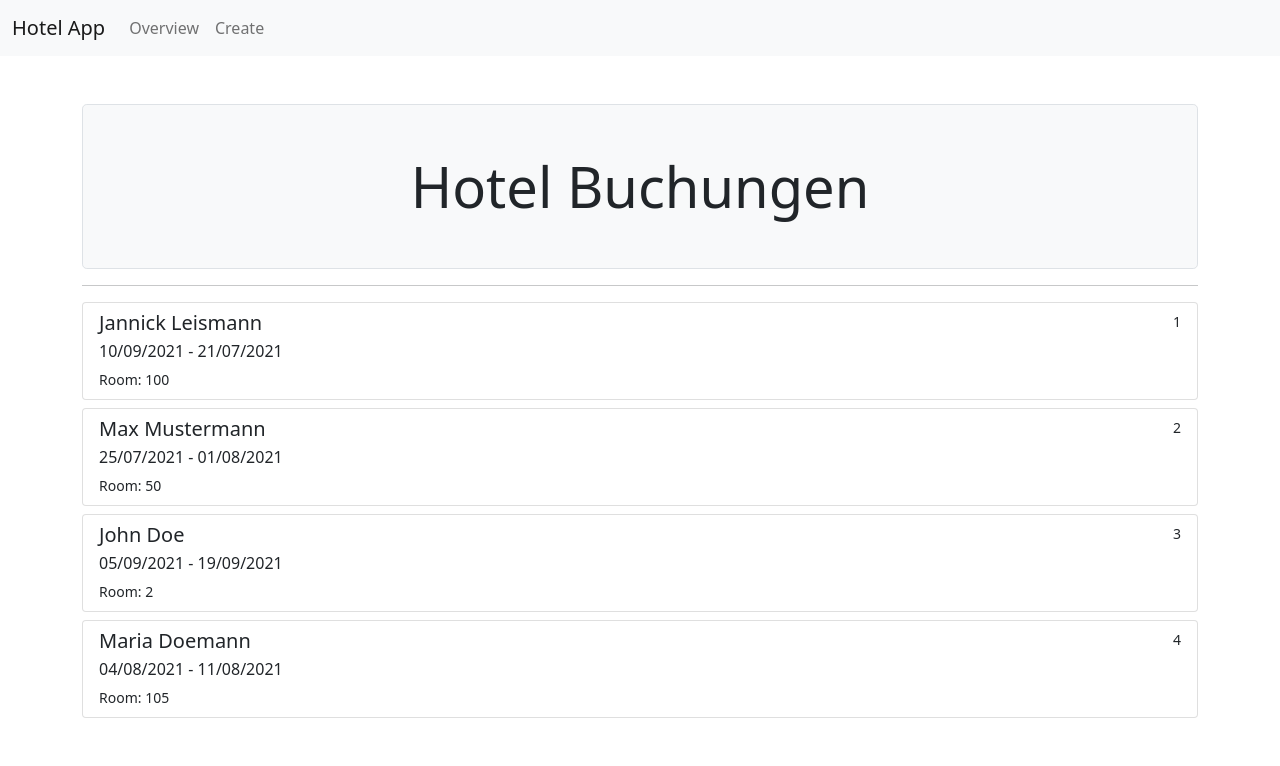
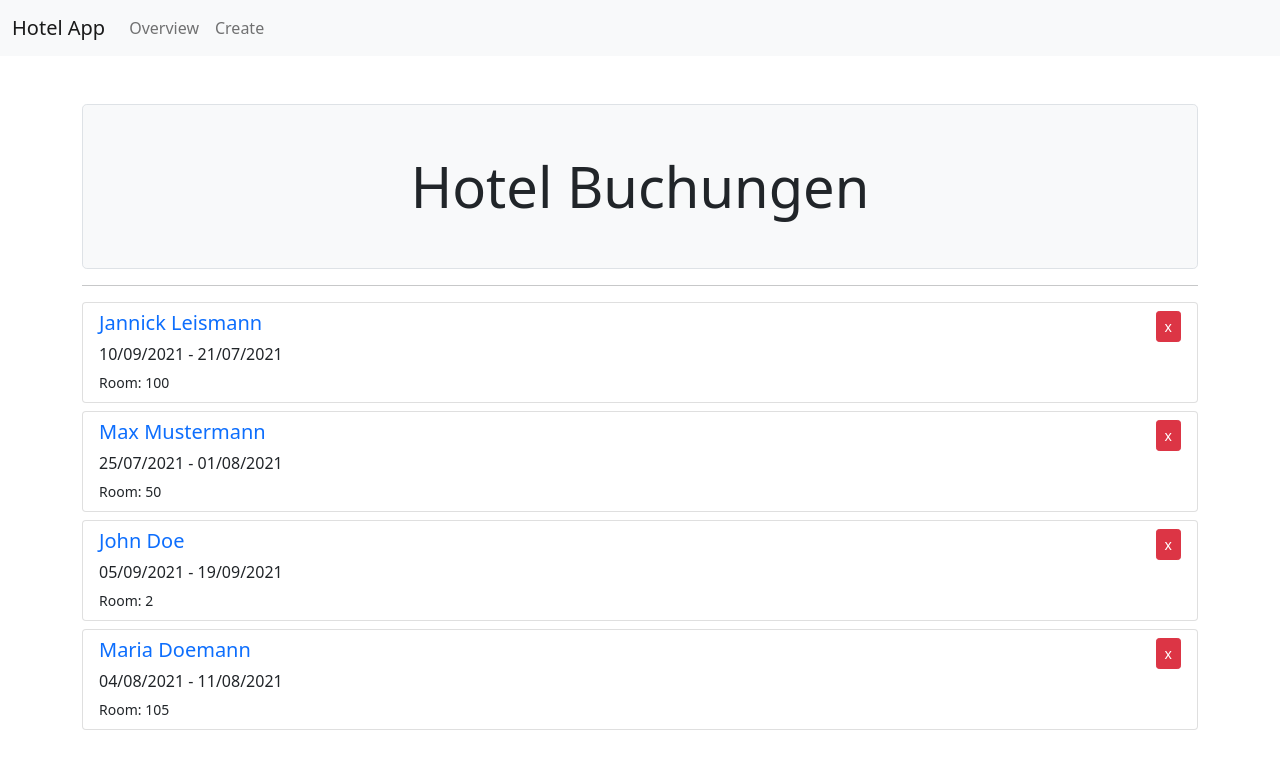
Before and after one commit to igtom/hotel-app, an Angular app: page /bookings in a window 1280 px wide. Shown: the top 766 px of the page. Built offline with nearby package versions, Linux system fonts and the light colour scheme.

Commit message:
delete booking

```diff
--- a/src/app/components/bookings/bookings.component.html
+++ b/src/app/components/bookings/bookings.component.html
@@ -1,17 +1,20 @@
 <div class="list-group" *ngFor="let booking of bookings">
-  <a
-    routerLink="/edit/{{ booking.id }}"
-    class="list-group-item list-group-item-action mb-2"
-    aria-current="true"
-  >
+  <div class="list-group-item mb-2" aria-current="true">
     <div class="d-flex w-100 justify-content-between">
-      <h5 class="mb-1">{{ booking.name }}</h5>
-      <small>{{ booking.id }}</small>
+      <a
+        routerLink="/edit/{{ booking.id }}"
+        class="mb-1 h5 text-decoration-none"
+      >
+        {{ booking.name }}
+      </a>
+      <button (click)="deleteBooking(booking)" class="btn btn-danger btn-sm">
+        x
+      </button>
     </div>
     <p class="mb-1">
       {{ booking.startDate | date: "dd/MM/yyyy" }} -
       {{ booking.endDate | date: "dd/MM/yyyy" }}
     </p>
     <small>Room: {{ booking.roomNumber }}</small>
-  </a>
+  </div>
 </div>
--- a/src/app/components/bookings/bookings.component.ts
+++ b/src/app/components/bookings/bookings.component.ts
@@ -13,4 +13,9 @@ export class BookingsComponent implements OnInit {
   constructor() {}
 
   ngOnInit(): void {}
+
+  deleteBooking(booking: Booking): void {
+    var index = bookings.indexOf(booking);
+    bookings.splice(index, 1);
+  }
 }
```
